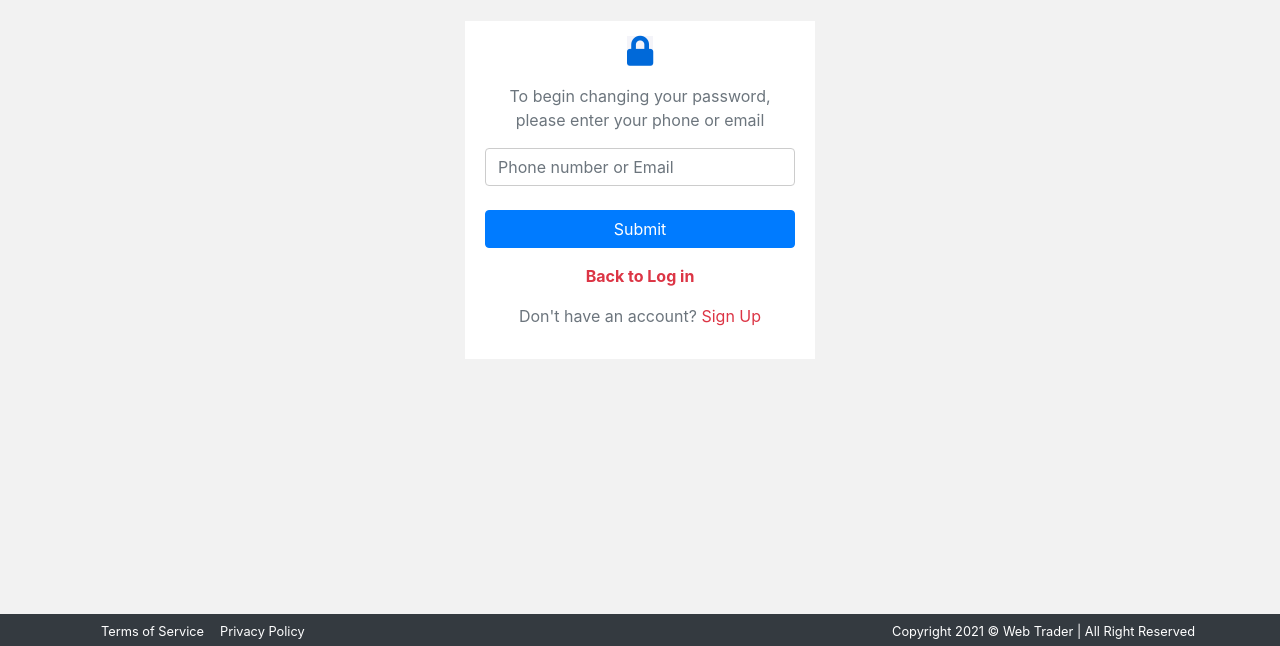
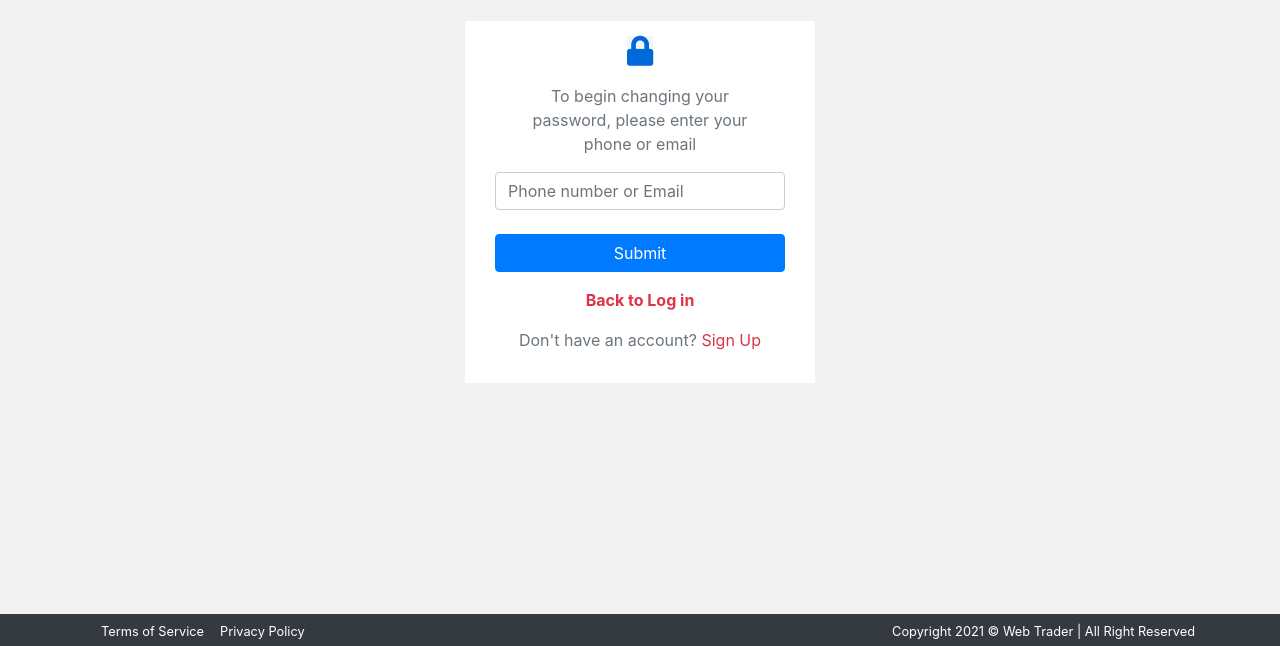
Before and after one commit to DivineChuks/forgotPass, a plain HTML site: page index.html in a window 1280 px wide. Shown: the part 154-800 px from the top of the page. Drawn offline with Linux system fonts and the light colour scheme.

Commit message:
more commit

```diff
--- a/css/style.css
+++ b/css/style.css
@@ -25,7 +25,7 @@ nav {
 
 #form{
   background-color: #fff;
-  padding: 15px 20px;
+  padding: 15px 30px;
 }
 
 .reset{
```
